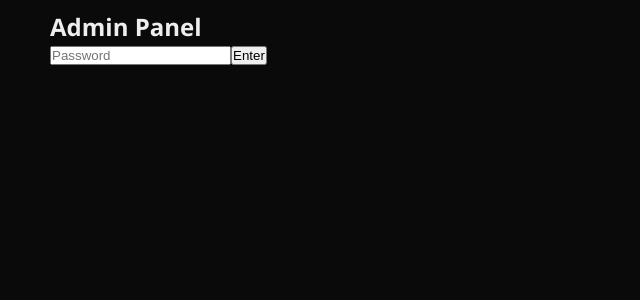
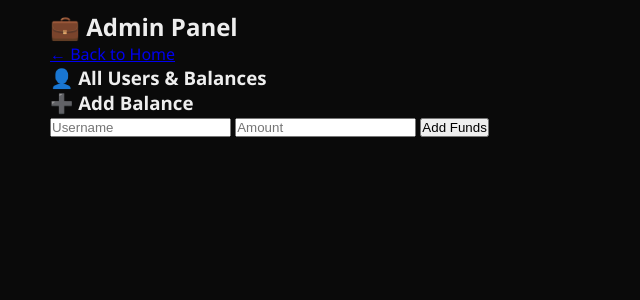
Before and after one commit to bulldawg395/pulltab-game, a Python web app: template templates/admin.html in a window 1280 px wide. Shown: the top 300 px of the page, without its empty margins (0-640 px from the left). Run offline with Jinja, Linux system fonts and the light colour scheme; the template is opened without the code that fills it, so the values that code supplies are empty.

Commit message:
admin.html

```diff
--- a/templates/admin.html
+++ b/templates/admin.html
@@ -1,8 +1,27 @@
-<!DOCTYPE html><html><head><meta charset="UTF-8"><title>Admin</title><link rel="stylesheet" href="/static/style.css"></head><body>
-<div class="container"><main><h2>Admin Panel</h2>
-{% if not access %}
-  <form method="POST" action="/admin"><input name="password" type="password" placeholder="Password"><button>Enter</button></form>
-{% else %}
-  <a class="back" href="/">← Home</a><table><tr><th>User</th><th>Balance</th></tr>{% for u,b in users %}<tr><td>{{u}}</td><td>${{b}}</td></tr>{% endfor %}</table>
-  <form method="POST" action="/admin/fund"><input name="username" placeholder="User"><input name="amount" placeholder="Amount"><input type="hidden" name="password" value="Jcrx2009"><button>Add Funds</button></form>
-{% endif %}</main></div></body></html>
+<!DOCTYPE html>
+<html>
+<head>
+  <title>Admin Panel</title>
+  <link rel="stylesheet" href="/static/style.css">
+</head>
+<body>
+  <div class="container">
+    <h2>💼 Admin Panel</h2>
+    <a href="/">← Back to Home</a>
+
+    <h3>👤 All Users & Balances</h3>
+    <ul>
+      {% for user, balance in users %}
+        <li><strong>{{ user }}</strong> — 💰 ${{ balance }}</li>
+      {% endfor %}
+    </ul>
+
+    <h3>➕ Add Balance</h3>
+    <form method="GET" action="/admin">
+      <input type="text" name="adduser" placeholder="Username" required>
+      <input type="number" name="amount" placeholder="Amount" step="0.01" required>
+      <button type="submit">Add Funds</button>
+    </form>
+  </div>
+</body>
+</html>
```
